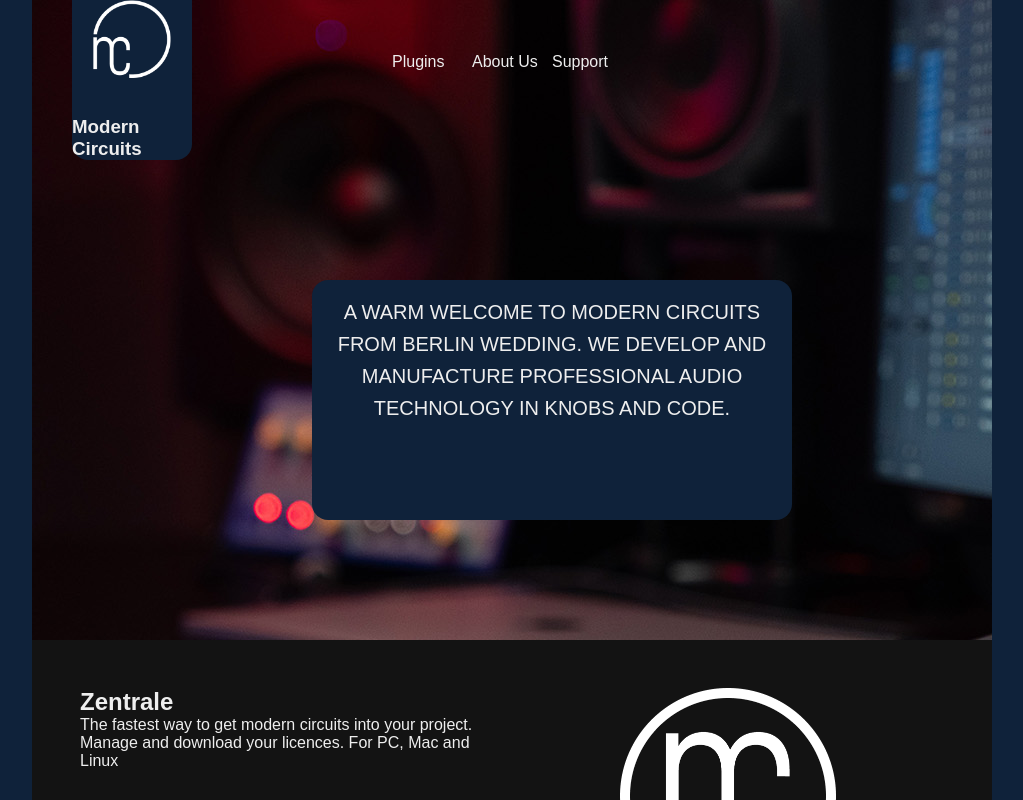
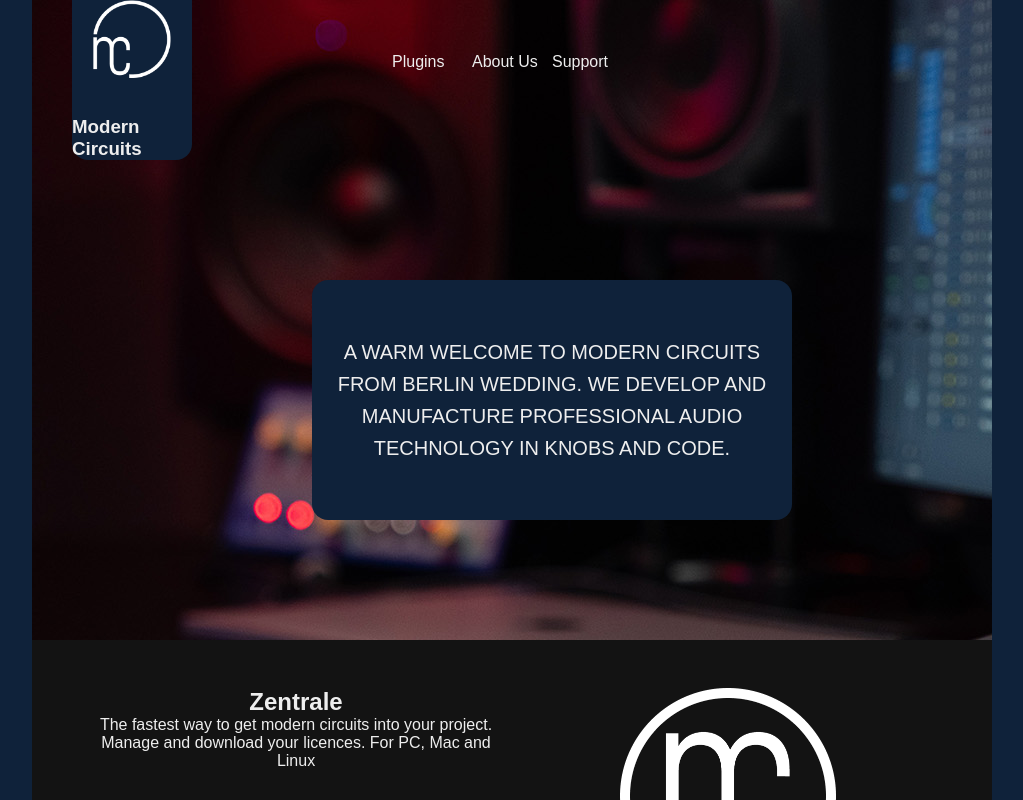
Before and after one commit to ModernCircuits/website, a React (Create React App) app: page / in a window 1280 px wide. Shown: the top 800 px of the page, without its empty margins (128-1151 px from the left). Built offline with nearby package versions, Linux system fonts and the light colour scheme; a web font is replaced by a local one.

Commit message:
Align most text to center

```diff
--- a/src/index.css
+++ b/src/index.css
@@ -48,6 +48,13 @@ nav {
   margin-right: auto;
 }
 
+.section {
+  display: flex;
+  justify-content: center;
+  align-items: center;
+  text-align: center;
+}
+
 .nav-logo {
   grid-column-start: 2;
   grid-column-end: span 3;
@@ -85,6 +92,7 @@ nav {
   display: grid;
   grid-template-columns: repeat(24, 1fr);
   grid-template-rows: repeat(12, 1fr);
+  justify-items: center;
 
   padding-top: 20vh;
   min-height: 80vh;
@@ -103,6 +111,7 @@ nav {
   grid-row-end: span 6;
 
   padding: 1rem;
+  height: 100%;
   font-style: normal;
   font-weight: 400;
   font-size: 20px;
@@ -181,7 +190,10 @@ nav {
   grid-column-start: 8;
   grid-column-end: span 12;
   grid-row-start: 3;
-  grid-row-end: span 8;
+  grid-row-end: span 6;
+  width: 100%;
+  font-size: 5rem;
+  text-transform: uppercase;
 }
 
 .section-main-zentrale {
--- a/src/pages/Home.tsx
+++ b/src/pages/Home.tsx
@@ -5,18 +5,22 @@ export const Home = () => {
   return (
     <div>
       <div className="page-content page-home">
-        <div className="card card-primary page-home-welcome">
+        <div className="card card-primary page-home-welcome section">
           A warm welcome to modern circuits from berlin wedding. We develop and
           manufacture professional audio technology in knobs and code.
         </div>
       </div>
       <div className="section-main-zentrale">
         <div className="section-main-zentrale-left">
-          <h2>Zentrale</h2>
-          <p>
-            The fastest way to get modern circuits into your project. Manage and
-            download your licences. For PC, Mac and Linux
-          </p>
+          <div className="section">
+            <h2>Zentrale</h2>
+          </div>
+          <div className="section">
+            <p>
+              The fastest way to get modern circuits into your project. Manage
+              and download your licences. For PC, Mac and Linux
+            </p>
+          </div>
         </div>
         <img src={zentrale_logo} alt="Zentrale" className="center" />
       </div>
--- a/src/pages/Plugins.tsx
+++ b/src/pages/Plugins.tsx
@@ -3,7 +3,9 @@ import React from "react";
 export const Plugins = () => {
   return (
     <div className="page-content page-plugins">
-      <div className="card card-primary card-coming-soon">Coming Soon</div>
+      <div className="card card-primary card-coming-soon section">
+        Coming Soon
+      </div>
     </div>
   );
 };
--- a/src/pages/Support.tsx
+++ b/src/pages/Support.tsx
@@ -3,7 +3,9 @@ import React from "react";
 export const Support = () => {
   return (
     <div className="page-content page-support">
-      <div className="card card-primary card-coming-soon">Coming Soon</div>
+      <div className="card card-primary card-coming-soon section">
+        Coming Soon
+      </div>
     </div>
   );
 };
```
